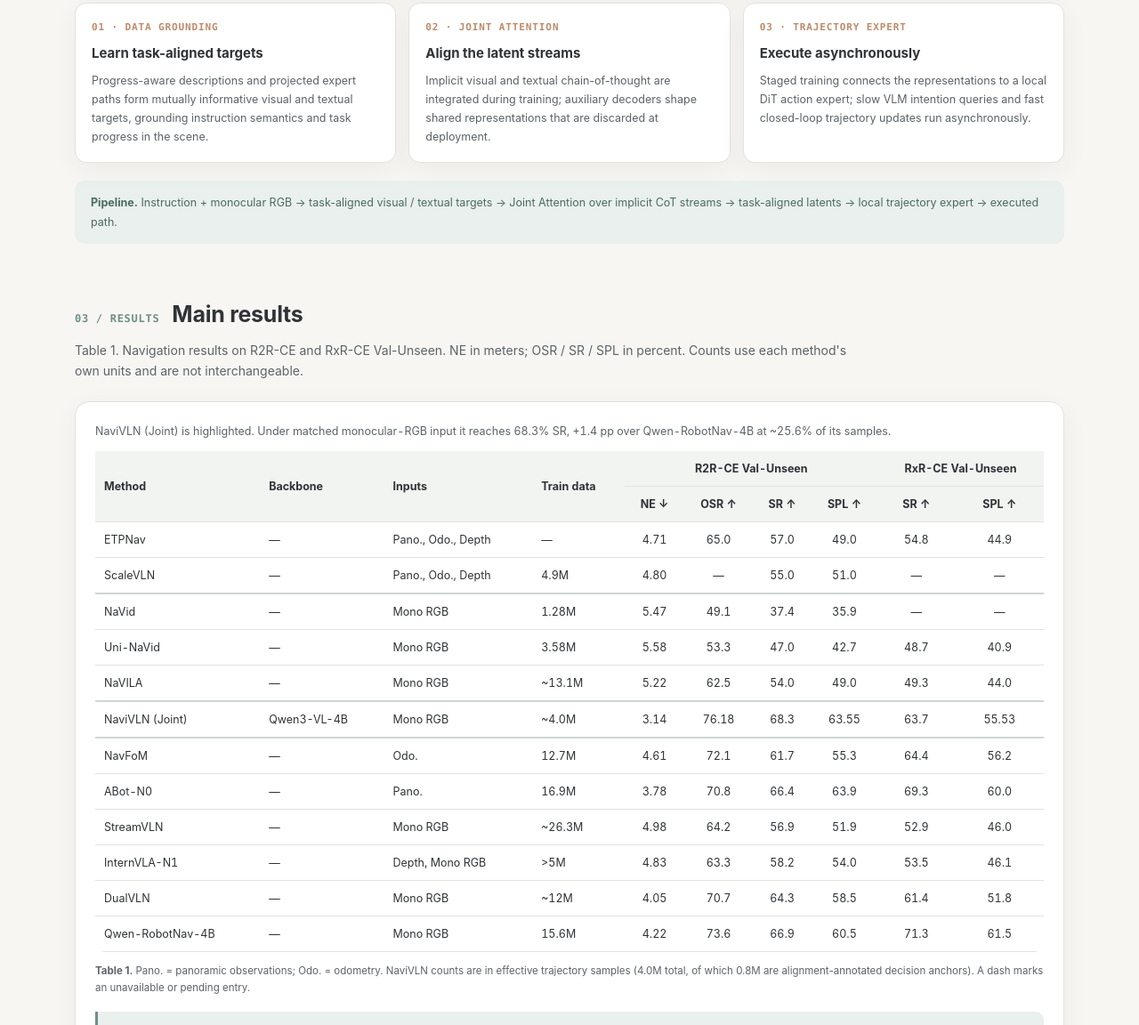
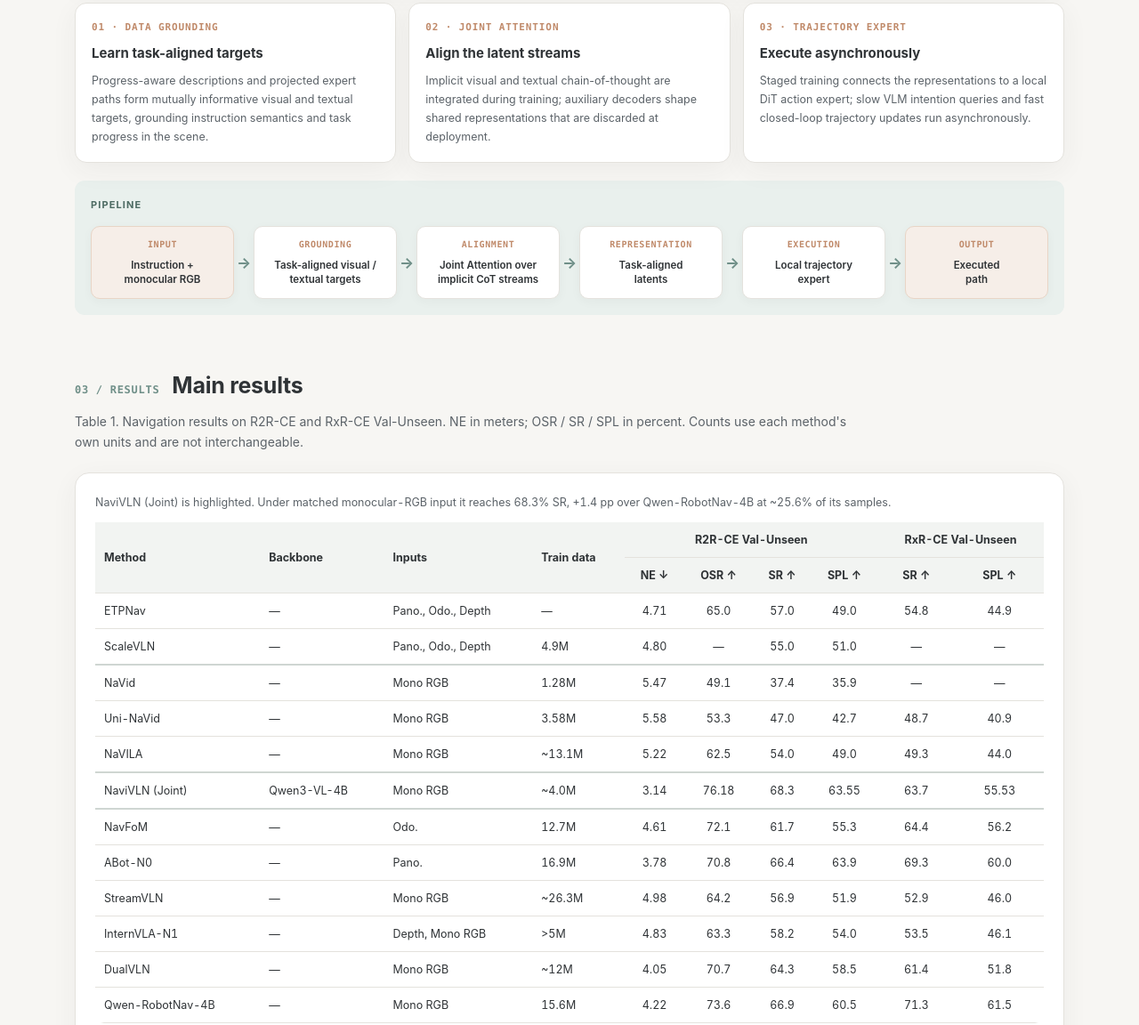
Before and after one commit to NaviVLN/navivln-review, a plain HTML site: page index.html in a window 1280 px wide. Shown: the part 1905-3057 px from the top of the page at 89% size. Drawn offline with Linux system fonts and the light colour scheme.

Commit message:
Task instructions under videos; pipeline flow diagram; remove video titles

```diff
--- a/index.html
+++ b/index.html
@@ -114,10 +114,26 @@
   .stage h3{font-size:15px;margin:7px 0 8px}
   .stage p{font-size:12.5px;color:var(--ink-soft);margin:0}
   .pipeline{
-    margin-top:20px;background:var(--accent-soft);border-radius:11px;padding:14px 18px;
-    font-size:12.5px;color:var(--accent-deep);line-height:1.7;
+    margin-top:20px;background:var(--accent-soft);border-radius:11px;padding:18px;
   }
-  .pipeline b{font-weight:700}
+  .pipeline-label{font-size:11px;font-weight:750;letter-spacing:.1em;text-transform:uppercase;color:var(--accent-deep);margin:0 0 14px}
+  .flow{display:flex;align-items:stretch;gap:0;flex-wrap:wrap}
+  .flow-node{
+    flex:1 1 150px;min-width:130px;background:var(--card);border:1px solid var(--line);
+    border-radius:10px;padding:12px 11px;text-align:center;display:flex;flex-direction:column;
+    justify-content:center;box-shadow:0 3px 12px rgba(47,51,54,.04)
+  }
+  .flow-node .step{font-family:var(--mono);font-size:10px;color:var(--warm);font-weight:700;letter-spacing:.06em;margin-bottom:6px}
+  .flow-node .txt{font-size:11.5px;line-height:1.45;color:var(--ink);font-weight:600}
+  .flow-node.io{background:var(--warm-soft);border-color:#e8d5c6}
+  .flow-arrow{
+    flex:0 0 22px;display:flex;align-items:center;justify-content:center;
+    color:var(--accent);font-size:17px;font-weight:700;user-select:none
+  }
+  @media(max-width:820px){
+    .flow{flex-direction:column;align-items:stretch}
+    .flow-arrow{transform:rotate(90deg);height:18px;flex:0 0 18px}
+  }
 
   /* ---------- table ---------- */
   .table-wrap{overflow-x:auto;border-radius:10px}
@@ -137,7 +153,13 @@
   .vcard video{width:100%;display:block;background:#111;aspect-ratio:16/9;object-fit:cover}
   .vcard .meta{padding:13px 15px 15px}
   .vcard h3{font-size:14px;margin:0 0 5px}
-  .vcard p{font-size:12px;color:var(--ink-soft);margin:0}
+  .vcard p{font-size:12px;color:var(--ink-soft);margin:0;line-height:1.55}
+  .vcard p.clamp{
+    display:-webkit-box;-webkit-line-clamp:3;-webkit-box-orient:vertical;overflow:hidden;
+    cursor:pointer;
+  }
+  .vcard p.clamp.open{-webkit-line-clamp:unset;display:block}
+  .vcard em{font-style:normal;color:var(--accent-deep);font-weight:650}
   .badge{display:inline-block;font-size:10px;font-weight:750;letter-spacing:.06em;text-transform:uppercase;color:#fff;background:var(--warm);padding:3px 8px;border-radius:6px;margin-bottom:8px}
   .badge.sim{background:var(--accent)}
   .featured{grid-column:1/-1}
@@ -245,7 +267,20 @@
     </div>
   </div>
   <div class="pipeline">
-    <b>Pipeline.</b> Instruction + monocular RGB → task-aligned visual / textual targets → Joint Attention over implicit CoT streams → task-aligned latents → local trajectory expert → executed path.
+    <p class="pipeline-label">Pipeline</p>
+    <div class="flow">
+      <div class="flow-node io"><span class="step">INPUT</span><span class="txt">Instruction +<br>monocular RGB</span></div>
+      <div class="flow-arrow">→</div>
+      <div class="flow-node"><span class="step">GROUNDING</span><span class="txt">Task-aligned visual /<br>textual targets</span></div>
+      <div class="flow-arrow">→</div>
+      <div class="flow-node"><span class="step">ALIGNMENT</span><span class="txt">Joint Attention over<br>implicit CoT streams</span></div>
+      <div class="flow-arrow">→</div>
+      <div class="flow-node"><span class="step">REPRESENTATION</span><span class="txt">Task-aligned<br>latents</span></div>
+      <div class="flow-arrow">→</div>
+      <div class="flow-node"><span class="step">EXECUTION</span><span class="txt">Local trajectory<br>expert</span></div>
+      <div class="flow-arrow">→</div>
+      <div class="flow-node io"><span class="step">OUTPUT</span><span class="txt">Executed<br>path</span></div>
+    </div>
   </div>
 </section>
 
@@ -295,25 +330,24 @@
       </video>
       <div class="meta">
         <span class="badge">Real world · featured</span>
-        <h3>Case 16 — Storage room</h3>
         <p>“Turn left; then go straight for about 50 m, turn left again, and stop in front of the storage room.”</p>
       </div>
     </div>
     <div class="vcard">
       <video controls preload="metadata" playsinline poster="assets/videos/sim_ep4561_poster.jpg"><source src="assets/videos/sim_ep4561.mp4" type="video/mp4"></video>
-      <div class="meta"><span class="badge sim">Simulation</span><h3>Episode 4561</h3><p>Five-view synchronized rollout.</p></div>
+      <div class="meta"><span class="badge sim">Simulation</span><p>“Go into the <em>dining room</em>. Go to the <em>China cabinet</em>.”</p></div>
     </div>
     <div class="vcard">
       <video controls preload="metadata" playsinline poster="assets/videos/sim_ep3181_poster.jpg"><source src="assets/videos/sim_ep3181.mp4" type="video/mp4"></video>
-      <div class="meta"><span class="badge sim">Simulation</span><h3>Episode 3181</h3><p>Five-view synchronized rollout.</p></div>
+      <div class="meta"><span class="badge sim">Simulation</span><p>“Walk out onto the <em>patio</em> and take a left into the <em>bedroom</em>. Walk through the bedroom and onto the far patio. Stop on the patio once you are past the door.”</p></div>
     </div>
     <div class="vcard">
       <video controls preload="metadata" playsinline poster="assets/videos/sim_ep094_poster.jpg"><source src="assets/videos/sim_ep094.mp4" type="video/mp4"></video>
-      <div class="meta"><span class="badge sim">Simulation</span><h3>Episode 094</h3><p>Five-view synchronized rollout.</p></div>
+      <div class="meta"><span class="badge sim">Simulation</span><p class="clamp" title="Click to expand / collapse">“Start in the Entryway and navigate to the Bedroom via a slight left turn and short walk, then proceed toward the Sofa with a right turn and forward movement. From the Sofa, make a slight right turn to reach the Dining Table, then return to the Entryway by turning right twice with slight adjustments. Upon reaching the Entryway again, move back into the Bedroom by turning slightly left and advancing, then traverse through the bedroom into the hallway with a long forward motion. From the hallway, navigate to the Bathroom by turning slightly left, moving forward, and turning left, then head back to the Bedroom with a left turn. Finally, within the Bedroom, execute a series of turns and forward movements to arrive at the chair.”</p></div>
     </div>
     <div class="vcard">
       <video controls preload="metadata" playsinline poster="assets/videos/sim_ep123_poster.jpg"><source src="assets/videos/sim_ep123.mp4" type="video/mp4"></video>
-      <div class="meta"><span class="badge sim">Simulation</span><h3>Episode 123</h3><p>Five-view synchronized rollout.</p></div>
+      <div class="meta"><span class="badge sim">Simulation</span><p>“Walk left passing the <em>fireplace</em> and head out, turn left, passing another fireplace and make a sharp left at the <em>bathroom</em> and stop there.”</p></div>
     </div>
   </div>
 </section>
@@ -349,6 +383,9 @@
       b.textContent = 'Copied'; setTimeout(function(){ b.textContent = 'Copy'; }, 1500);
     });
   });
+  document.querySelectorAll('.vcard p.clamp').forEach(function(el){
+    el.addEventListener('click', function(){ el.classList.toggle('open'); });
+  });
 </script>
 
 </body>
```
